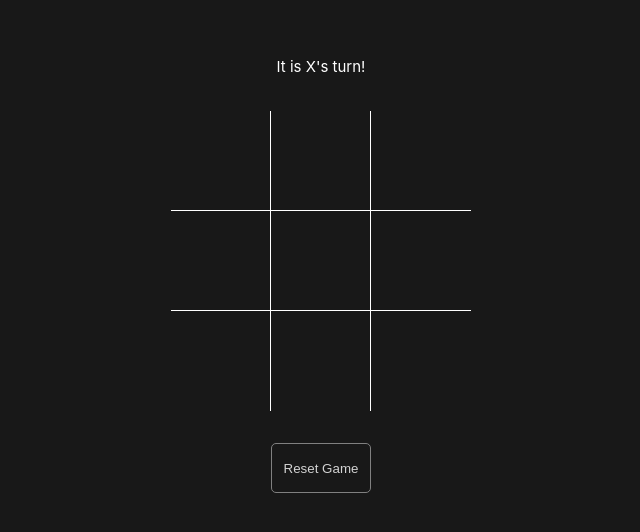
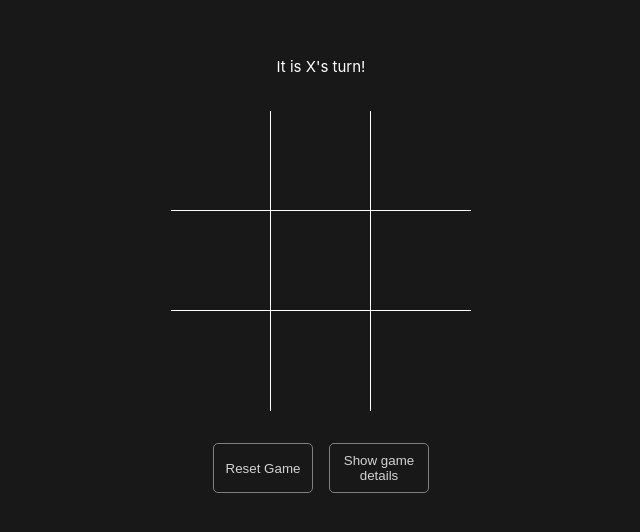
Before and after one commit to myapos/tic-tac-toe, a Vue app: page / in a window 1280 px wide. Shown: the part 126-658 px from the top of the page, without its empty margins (319-959 px from the left). Built offline with nearby package versions, Linux system fonts and the light colour scheme.

Commit message:
fixed draw logic and covered edge cases for consecutive values on clicking on the middle cells

```diff
--- /dev/null
+++ b/src/components/AppControls.vue
@@ -0,0 +1,15 @@
+<template>
+  <div class="controls"><slot></slot></div>
+</template>
+<script lang="ts">
+export default {
+  name: 'AppControls'
+}
+</script>
+<style scoped>
+.controls {
+  display: flex;
+  flex-direction: column;
+  gap: 1rem;
+}
+</style>
--- a/src/components/Feedback.vue
+++ b/src/components/Feedback.vue
@@ -1,4 +1,6 @@
-<template>{{ feedback }}</template>
+<template>
+  <div>{{ feedback }}</div>
+</template>
 
 <script lang="ts">
 import { defineComponent } from 'vue'
@@ -8,8 +10,31 @@ export default defineComponent({
     feedback: {
       type: String,
       required: true
+    },
+    M: {
+      type: Number
     }
   },
-  name: 'GetFeedback'
+  name: 'GetFeedback',
+  data() {
+    return {
+      showDetails: false
+    }
+  },
+  methods: {
+    toggleDetails() {
+      this.showDetails = !this.showDetails
+    }
+  }
 })
 </script>
+
+<style scoped>
+.info {
+  font-size: 0.8rem;
+  color: lightgrey;
+  border: 1px solid green;
+  padding: 5px;
+  border-radius: 5px;
+}
+</style>
--- a/src/components/TicTacToe.vue
+++ b/src/components/TicTacToe.vue
@@ -1,8 +1,14 @@
 <template>
   <div v-if="hasValidDimensionProps" class="tic-tac-toe-wrapper">
-    <get-feedback :feedback="feedback"></get-feedback>
+    <get-feedback :feedback="feedback" :M="M"></get-feedback>
     <display-grid :grid="grid" :isXTurn="isXTurn" @click-cell="handleClickCell"></display-grid>
-    <reset-game :onReset="handleReset"></reset-game>
+    <app-controls>
+      <div class="row">
+        <reset-game :onReset="handleReset"></reset-game>
+        <custom-button @click="toggleDetails">Show game details</custom-button>
+      </div>
+      <div class="info" v-show="showDetails">Looking for {{ M }} consecutive values</div>
+    </app-controls>
   </div>
   <div v-else>Not valid N,M parameters</div>
 </template>
@@ -11,6 +17,7 @@
 import GetFeedback from './Feedback.vue'
 import DisplayGrid from './DisplayGrid.vue'
 import ResetGame from './ResetGame.vue'
+import AppControls from './AppControls.vue'
 
 import checkRow from './checkUtils/checkRow'
 import checkColumns from './checkUtils/checkColumns'
@@ -32,7 +39,7 @@ export default {
     N: { type: Number, required: true },
     M: { type: Number, required: true }
   },
-  components: { GetFeedback, ResetGame, DisplayGrid },
+  components: { GetFeedback, ResetGame, DisplayGrid, AppControls },
   data() {
     const hasValidDimensionProps =
       this.N >= 0 &&
@@ -50,17 +57,20 @@ export default {
       hasValidDimensionProps,
       X,
       O,
-      isXTurn: true
+      isXTurn: true,
+      showDetails: false
     }
   },
   computed: {},
   methods: {
+    toggleDetails() {
+      this.showDetails = !this.showDetails
+    },
     setIsXTurn() {
       this.isXTurn = this.counter % 2 === 0
     },
     handleClickCell({ rowIdx, colIdx }: { rowIdx: number; colIdx: number }) {
       // check if the cell contains already content
-
       const cellHasContent = this.grid[rowIdx][colIdx].length > 0
 
       if (this.feedback.includes('win') || this.feedback.includes('draw') || cellHasContent) {
@@ -163,6 +173,7 @@ export default {
     handleReset() {
       this.setCounter(0)
       this.setGrid(createInitialGrid(this.N))
+      this.setIsXTurn()
       this.setFeedback("It is X's turn!")
       this.pos = []
     }
@@ -189,4 +200,16 @@ export default {
   justify-content: center;
   align-items: center;
 }
+
+.info {
+  font-size: 0.8rem;
+  color: lightgrey;
+  padding: 5px;
+  text-align: center;
+}
+
+.row {
+  display: flex;
+  gap: 1rem;
+}
 </style>
--- a/src/components/checkUtils/checkColumns.ts
+++ b/src/components/checkUtils/checkColumns.ts
@@ -19,10 +19,10 @@ const checkColumns = ({ grid, startRowIdx, startColIdx, lookingFor, target }: ch
     }
   }
 
-  // reset startung positions
-  ;(i = startRowIdx), (j = startColIdx), (countValues = 0)
+  // reset starting positions
+  ;(i = startRowIdx + 1), (j = startColIdx)
 
-  //search down
+  //search down from the next row
   while (i < grid.length && grid[i][j] === lookingFor) {
     countValues++
     i++
--- a/src/components/checkUtils/checkPrimaryDiagonal.ts
+++ b/src/components/checkUtils/checkPrimaryDiagonal.ts
@@ -20,8 +20,8 @@ const checkPrimaryDiagonal = ({ grid, startRowIdx, startColIdx, lookingFor, targ
     }
   }
 
-  // reset startung positions
-  ;(i = startRowIdx), (j = startColIdx), (countValues = 0)
+  // reset starting positions from the next cell in primary diagonal
+  ;(i = startRowIdx + 1), (j = startColIdx + 1)
 
   //search down
   while (i < grid.length && j < grid.length && grid[i][j] === lookingFor) {
--- a/src/components/checkUtils/checkRow.ts
+++ b/src/components/checkUtils/checkRow.ts
@@ -19,8 +19,8 @@ const checkRow = ({ grid, startRowIdx, startColIdx, lookingFor, target }: checkI
     }
   }
 
-  // reset starting positions
-  ;(i = startRowIdx), (j = startColIdx), (countValues = 0)
+  // reset starting positions from the next column
+  ;(i = startRowIdx), (j = startColIdx + 1)
 
   //search right
   while (j < grid.length && grid[i][j] === lookingFor) {
--- a/src/components/checkUtils/checkSecondaryDiagonal.ts
+++ b/src/components/checkUtils/checkSecondaryDiagonal.ts
@@ -1,6 +1,6 @@
 import type { checkI } from './types'
 
-const checkSecondaryDiagonal = ({ grid, startRowIdx, startColIdx, lookingFor, target }:checkI) => {
+const checkSecondaryDiagonal = ({ grid, startRowIdx, startColIdx, lookingFor, target }: checkI) => {
   let i = startRowIdx,
     j = startColIdx
   let countValues = 0
@@ -20,10 +20,10 @@ const checkSecondaryDiagonal = ({ grid, startRowIdx, startColIdx, lookingFor, ta
     }
   }
 
-  // reset startung positions
-  ;(i = startRowIdx), (j = startColIdx), (countValues = 0)
+  // reset starting positions
+  ;(i = startRowIdx + 1), (j = startColIdx - 1)
 
-  //search down
+  //search down from the next cell in secondary diagonal
   while (i < grid.length && j < grid.length && grid[i][j] === lookingFor) {
     countValues++
     i++
```
